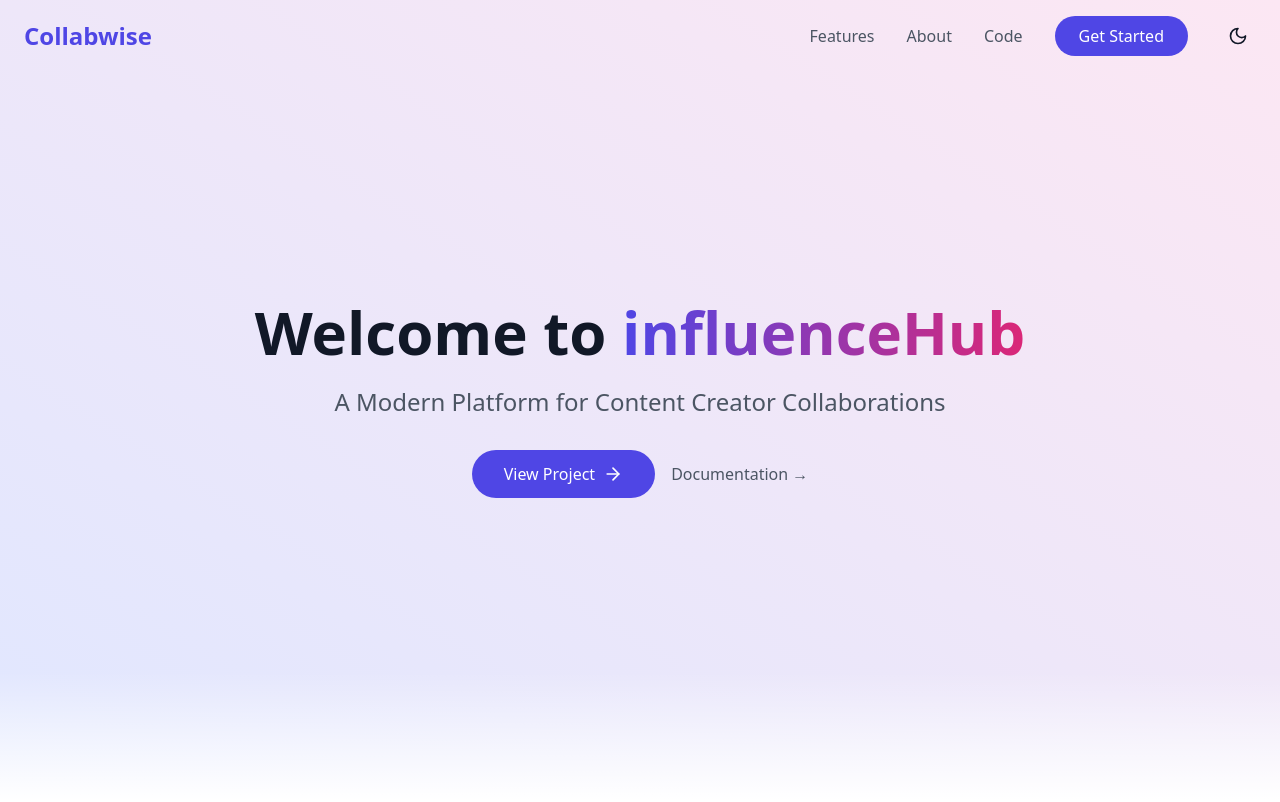
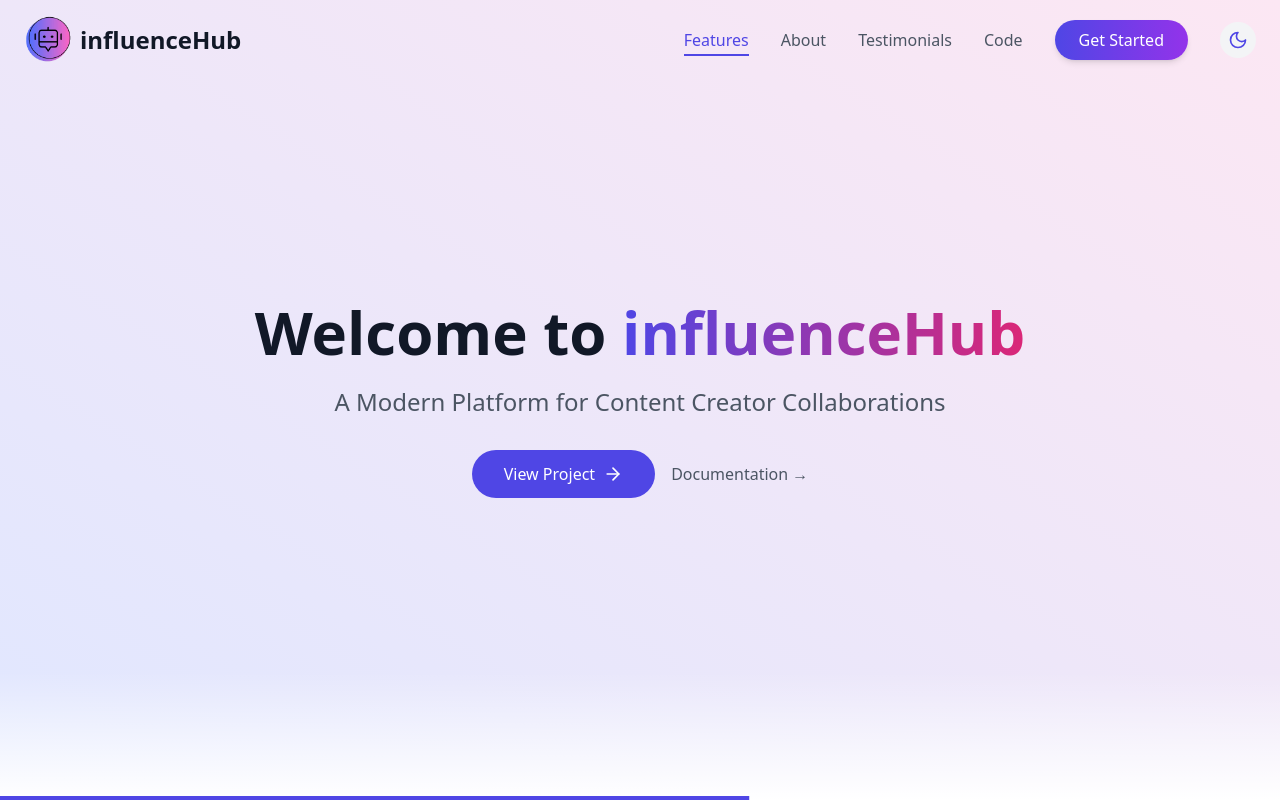
Before and after one commit to shk-khalid/influenceHub, a React (Vite) app: page /landing in a window 1280 px wide. Shown: the top 802 px of the page. Built offline with nearby package versions, Linux system fonts and the light colour scheme.

Commit message:
minor changes

```diff
--- a/src/components/auth/LoginForm.tsx
+++ b/src/components/auth/LoginForm.tsx
@@ -106,13 +106,13 @@ export function LoginForm() {
               Sign in
             </Button>
 
-            <div className="mt-4 text-sm text-gray-600 dark:text-gray-300">
+            {/* <div className="mt-4 text-sm text-gray-600 dark:text-gray-300">
               <p>Demo accounts:</p>
               <ul className="mt-1 list-disc list-inside">
                 <li>john@example.com / password123</li>
                 <li>jane@example.com / password123</li>
               </ul>
-            </div>
+            </div> */}
           </form>
 
           <div className="mt-6">
@@ -131,6 +131,7 @@ export function LoginForm() {
               <Link to="/signup">
                 <Button
                   variant="outline"
+                  fullWidth
                   className="border-teal-500 hover:bg-teal-400 focus:ring-teal-500 dark:border-rose-400 dark:hover:bg-rose-500 dark:focus:ring-rose-400 transition-transform duration-200"
                 >
                   Create new account
--- a/src/components/landing/Header.tsx
+++ b/src/components/landing/Header.tsx
@@ -1,118 +1,317 @@
-import React, { useState, useEffect } from 'react';
+import React, { useState, useEffect, useCallback } from 'react';
 import { Menu, X, Sun, Moon } from 'lucide-react';
-import { motion } from 'framer-motion';
+import { motion, AnimatePresence, useMotionValueEvent, useScroll, useSpring } from 'framer-motion';
+import DesktopLightLogo from '../../assets/logo/LightLogoOnly.png';
+import DesktopDarkLogo from '../../assets/logo/DarkLogoOnly.png';
+
+const isDarkMode = window.matchMedia('(prefers-color-scheme: dark)').matches;
 
 interface HeaderProps {
   isDarkMode: boolean;
   toggleDarkMode: () => void;
 }
 
+// Utility functions
+const isElementInViewport = (element: Element): boolean => {
+  const rect = element.getBoundingClientRect();
+  const windowHeight = window.innerHeight || document.documentElement.clientHeight;
+  return (
+    (rect.top >= 0 && rect.top <= windowHeight * 0.5) ||
+    (rect.bottom >= windowHeight * 0.5 && rect.top <= 0)
+  );
+};
+
+const getActiveSection = (): string => {
+  const sections = ['hero', 'features', 'about', 'testimonials', 'code', 'cta'];
+  for (const section of sections) {
+    const element = document.getElementById(section);
+    if (element && isElementInViewport(element)) {
+      return section;
+    }
+  }
+  return '';
+};
+
+const smoothScrollTo = (elementId: string): void => {
+  const element = document.getElementById(elementId);
+  if (!element) return;
+  const headerOffset = 80;
+  const elementPosition = element.getBoundingClientRect().top;
+  const offsetPosition = elementPosition + window.pageYOffset - headerOffset;
+  window.scrollTo({
+    top: offsetPosition,
+    behavior: 'smooth'
+  });
+};
+
+// Logo Component
+const Logo: React.FC = () => (
+
+  <motion.div
+    initial={{ opacity: 0, x: -20 }}
+    animate={{ opacity: 1, x: 0 }}
+    className="flex items-center space-x-2"
+  >
+    <img
+      src={isDarkMode ? DesktopDarkLogo : DesktopLightLogo}
+      alt="Logo"
+      className="h-12"
+    />
+    <span className="block text-2xl font-bold text-gray-900 dark:text-white">
+      influenceHub
+    </span>
+  </motion.div>
+);
+
+// Theme Toggle Component
+const ThemeToggle: React.FC<{ isDarkMode: boolean; toggleDarkMode: () => void }> = ({
+  isDarkMode,
+  toggleDarkMode
+}) => (
+  <motion.button
+    whileHover={{ scale: 1.05 }}
+    whileTap={{ scale: 0.95 }}
+    onClick={toggleDarkMode}
+    className="p-2 rounded-full bg-gray-100 dark:bg-gray-800 hover:bg-gray-200 dark:hover:bg-gray-700 transition-colors"
+    aria-label={isDarkMode ? 'Switch to light mode' : 'Switch to dark mode'}
+  >
+    <motion.div
+      initial={false}
+      animate={{ rotate: isDarkMode ? 180 : 0 }}
+      transition={{ duration: 0.3 }}
+    >
+      {isDarkMode ? (
+        <Sun className="w-5 h-5 text-amber-500" />
+      ) : (
+        <Moon className="w-5 h-5 text-indigo-600" />
+      )}
+    </motion.div>
+  </motion.button>
+);
+
+
+interface NavLinksProps {
+  scrollToSection: (id: string) => void;
+  variant: 'mobile' | 'desktop';
+  activeSection: string;
+}
+
+const links = [
+  { id: 'features', label: 'Features' },
+  { id: 'about', label: 'About' },
+  { id: 'testimonials', label: 'Testimonials' },
+  { id: 'code', label: 'Code' },
+];
+
+const NavLinks: React.FC<NavLinksProps> = ({ scrollToSection, variant, activeSection }) => {
+  const isMobile = variant === 'mobile';
+
+  return (
+    <div className={isMobile ? 'flex flex-col space-y-4' : 'flex items-center space-x-8'}>
+      {links.map((link, index) => (
+        <motion.button
+          key={link.id}
+          onClick={() => scrollToSection(link.id)}
+          className={`
+            relative group transition-colors
+            ${isMobile
+              ? 'w-full py-3 text-lg font-medium'
+              : 'text-gray-600 dark:text-gray-300 hover:text-gray-900 dark:hover:text-white'
+            }
+            ${activeSection === link.id ? 'text-indigo-600 dark:text-indigo-400' :
+              isMobile ? 'text-gray-900 dark:text-white' : ''}
+          `}
+          whileHover={!isMobile ? { y: -2 } : undefined}
+          custom={index}
+          initial={isMobile ? { opacity: 0, x: -50 } : false}
+          animate={isMobile ? { opacity: 1, x: 0 } : undefined}
+          transition={{ delay: isMobile ? index * 0.1 : 0 }}
+        >
+          {link.label}
+          {!isMobile && (
+            <motion.span
+              className={`absolute -bottom-1 left-0 h-0.5 bg-indigo-600 dark:bg-indigo-400 transition-all duration-300
+                ${activeSection === link.id ? 'w-full' : 'w-0 group-hover:w-full'}`}
+            />
+          )}
+        </motion.button>
+      ))}
+      <motion.button
+        whileHover={{ scale: 1.05 }}
+        whileTap={{ scale: 0.95 }}
+        className={`
+          ${isMobile
+            ? 'mt-6 w-full py-3 text-center bg-gradient-to-r from-indigo-600 to-purple-600 text-white rounded-lg'
+            : 'bg-gradient-to-r from-indigo-600 to-purple-600 text-white px-6 py-2 rounded-full shadow-md hover:shadow-lg'
+          }
+          transition-all duration-300 hover:opacity-90
+        `}
+        onClick={() => scrollToSection('cta')}
+      >
+        Get Started
+      </motion.button>
+    </div>
+  );
+};
+
+// Mobile Menu Component
+const MobileMenu: React.FC<{
+  isOpen: boolean;
+  scrollToSection: (id: string) => void;
+  activeSection: string;
+}> = ({ isOpen, scrollToSection, activeSection }) => (
+  <AnimatePresence>
+    {isOpen && (
+      <>
+        <motion.div
+          initial={{ opacity: 0 }}
+          animate={{ opacity: 1 }}
+          exit={{ opacity: 0 }}
+          transition={{ duration: 0.2 }}
+          className="fixed inset-0 bg-black/20 dark:bg-black/40 backdrop-blur-sm md:hidden z-40"
+        />
+        <motion.div
+          initial={{ opacity: 0, y: -20 }}
+          animate={{ opacity: 1, y: 0 }}
+          exit={{ opacity: 0, y: -20 }}
+          transition={{ duration: 0.3 }}
+          className="fixed inset-x-0 top-[73px] bg-white dark:bg-gray-900 border-t border-gray-200 dark:border-gray-800 md:hidden z-50"
+        >
+          <div className="container mx-auto px-6 py-8">
+            <NavLinks scrollToSection={scrollToSection} variant="mobile" activeSection={activeSection} />
+          </div>
+        </motion.div>
+      </>
+    )}
+  </AnimatePresence>
+);
+
+// Scroll Progress Component
+const ScrollProgress: React.FC = () => {
+  const scaleX = useSpring(0, {
+    stiffness: 100,
+    damping: 30,
+    restDelta: 0.001
+  });
+
+  useEffect(() => {
+    const updateScrollProgress = () => {
+      const currentProgress = window.scrollY;
+      const scrollHeight = document.documentElement.scrollHeight - window.innerHeight;
+      const progress = currentProgress / scrollHeight;
+      scaleX.set(progress);
+    };
+
+    window.addEventListener('scroll', updateScrollProgress);
+    return () => window.removeEventListener('scroll', updateScrollProgress);
+  }, [scaleX]);
+
+  return (
+    <motion.div
+      className="fixed bottom-0 left-0 right-0 h-1 bg-indigo-600/20 dark:bg-indigo-400/20 transform origin-left z-50"
+      style={{ scaleX }}
+    >
+      <div className="h-full bg-indigo-600 dark:bg-indigo-400" />
+    </motion.div>
+  );
+};
+
+// Main Header Component
 const Header: React.FC<HeaderProps> = ({ isDarkMode, toggleDarkMode }) => {
   const [isMenuOpen, setIsMenuOpen] = useState(false);
   const [isScrolled, setIsScrolled] = useState(false);
+  const [isScrollingUp, setIsScrollingUp] = useState(true);
+  const [activeSection, setActiveSection] = useState('');
+  const { scrollY } = useScroll();
+  const [lastScrollY, setLastScrollY] = useState(0);
+
+  useMotionValueEvent(scrollY, "change", (latest) => {
+    const direction = latest < lastScrollY;
+    setIsScrollingUp(direction);
+    setLastScrollY(latest);
+    setIsScrolled(latest > 20);
+  });
 
   useEffect(() => {
     const handleScroll = () => {
-      setIsScrolled(window.scrollY > 20);
+      const currentSection = getActiveSection();
+      setActiveSection(currentSection);
     };
+
     window.addEventListener('scroll', handleScroll);
     return () => window.removeEventListener('scroll', handleScroll);
   }, []);
 
-  const scrollToSection = (id: string) => {
-    const element = document.getElementById(id);
-    if (element) {
-      element.scrollIntoView({ behavior: 'smooth' });
+  useEffect(() => {
+    if (isMenuOpen) {
+      document.body.style.overflow = 'hidden';
+    } else {
+      document.body.style.overflow = 'unset';
     }
+  }, [isMenuOpen]);
+
+  const scrollToSection = useCallback((id: string) => {
+    smoothScrollTo(id);
     setIsMenuOpen(false);
-  };
+  }, []);
 
   return (
-    <header className={`fixed w-full z-50 transition-all duration-300 ${
-      isScrolled ? 'bg-white/80 dark:bg-gray-900/80 backdrop-blur-sm shadow-lg' : 'bg-transparent'
-    }`}>
+    <>
+      <motion.header
+        initial={false}
+        animate={{
+          y: !isScrollingUp && isScrolled && !isMenuOpen ? -100 : 0,
+        }}
+        transition={{ duration: 0.3 }}
+        className={`
+          fixed w-full z-50 transition-all duration-300
+          ${isScrolled || isMenuOpen
+            ? 'bg-white/95 dark:bg-gray-900/95 backdrop-blur-sm shadow-lg'
+            : 'bg-transparent'
+          }
+        `}
+      >
         <nav className="container mx-auto px-6 py-4">
           <div className="flex items-center justify-between">
-          <motion.div
-            initial={{ opacity: 0, x: -20 }}
-            animate={{ opacity: 1, x: 0 }}
-            className="text-2xl font-bold text-indigo-600 dark:text-indigo-400"
-          >
-            Collabwise
-          </motion.div>
+            <Logo />
 
             {/* Desktop Navigation */}
             <div className="hidden md:flex items-center space-x-8">
-            <NavLinks scrollToSection={scrollToSection} />
-            <button
-              onClick={toggleDarkMode}
-              className="p-2 rounded-full hover:bg-gray-100 dark:hover:bg-gray-800 transition-colors"
-            >
-              {isDarkMode ? <Sun size={20} /> : <Moon size={20} />}
-            </button>
+              <NavLinks
+                scrollToSection={scrollToSection}
+                variant="desktop"
+                activeSection={activeSection}
+              />
+              <ThemeToggle isDarkMode={isDarkMode} toggleDarkMode={toggleDarkMode} />
             </div>
 
             {/* Mobile Menu Button */}
-          <div className="md:hidden flex items-center">
-            <button
-              onClick={toggleDarkMode}
-              className="p-2 mr-2 rounded-full hover:bg-gray-100 dark:hover:bg-gray-800 transition-colors"
+            <div className="md:hidden flex items-center space-x-2">
+              <ThemeToggle isDarkMode={isDarkMode} toggleDarkMode={toggleDarkMode} />
+              <motion.button
+                whileHover={{ scale: 1.05 }}
+                whileTap={{ scale: 0.95 }}
+                onClick={() => setIsMenuOpen(!isMenuOpen)}
+                className="p-2 rounded-lg bg-gray-100 dark:bg-gray-800 hover:bg-gray-200 dark:hover:bg-gray-700 transition-colors"
+                aria-label={isMenuOpen ? 'Close menu' : 'Open menu'}
               >
-              {isDarkMode ? <Sun size={20} /> : <Moon size={20} />}
-            </button>
-            <button
-              onClick={() => setIsMenuOpen(!isMenuOpen)}
-              className="p-2 rounded-lg hover:bg-gray-100 dark:hover:bg-gray-800 transition-colors"
-            >
-              {isMenuOpen ? <X size={24} /> : <Menu size={24} />}
-            </button>
+                {isMenuOpen ? (
+                  <X className="w-6 h-6 text-gray-900 dark:text-white" />
+                ) : (
+                  <Menu className="w-6 h-6 text-gray-900 dark:text-white" />
+                )}
+              </motion.button>
             </div>
           </div>
+        </nav>
 
-        {/* Mobile Navigation */}
-        {isMenuOpen && (
-          <motion.div
-            initial={{ opacity: 0, y: -20 }}
-            animate={{ opacity: 1, y: 0 }}
-            className="md:hidden mt-4 py-4"
-          >
-            <div className="flex flex-col space-y-4">
-              <NavLinks scrollToSection={scrollToSection} />
-            </div>
-          </motion.div>
-        )}
-      </nav>
-    </header>
-  );
-};
-
-const NavLinks: React.FC<{ scrollToSection: (id: string) => void }> = ({ scrollToSection }) => {
-  return (
-    <>
-      <button
-        onClick={() => scrollToSection('features')}
-        className="text-gray-600 dark:text-gray-300 hover:text-indigo-600 dark:hover:text-indigo-400 transition-colors"
-      >
-        Features
-      </button>
-      <button
-        onClick={() => scrollToSection('about')}
-        className="text-gray-600 dark:text-gray-300 hover:text-indigo-600 dark:hover:text-indigo-400 transition-colors"
-      >
-        About
-      </button>
-      <button
-        onClick={() => scrollToSection('code')}
-        className="text-gray-600 dark:text-gray-300 hover:text-indigo-600 dark:hover:text-indigo-400 transition-colors"
-      >
-        Code
-      </button>
-      <button
-        className="bg-indigo-600 text-white px-6 py-2 rounded-full hover:bg-indigo-700 transition-colors"
-        onClick={() => scrollToSection('cta')}
-      >
-        Get Started
-      </button>
+        <MobileMenu
+          isOpen={isMenuOpen}
+          scrollToSection={scrollToSection}
+          activeSection={activeSection}
+        />
+      </motion.header>
+      <ScrollProgress />
     </>
   );
 };
```
Lines whose indentation alone changed are shown as unchanged.
